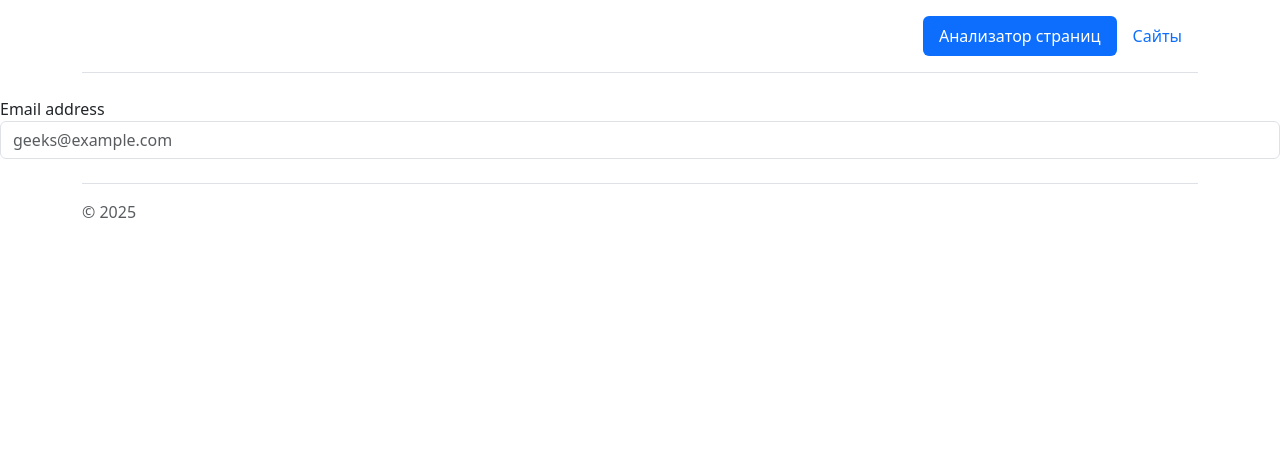
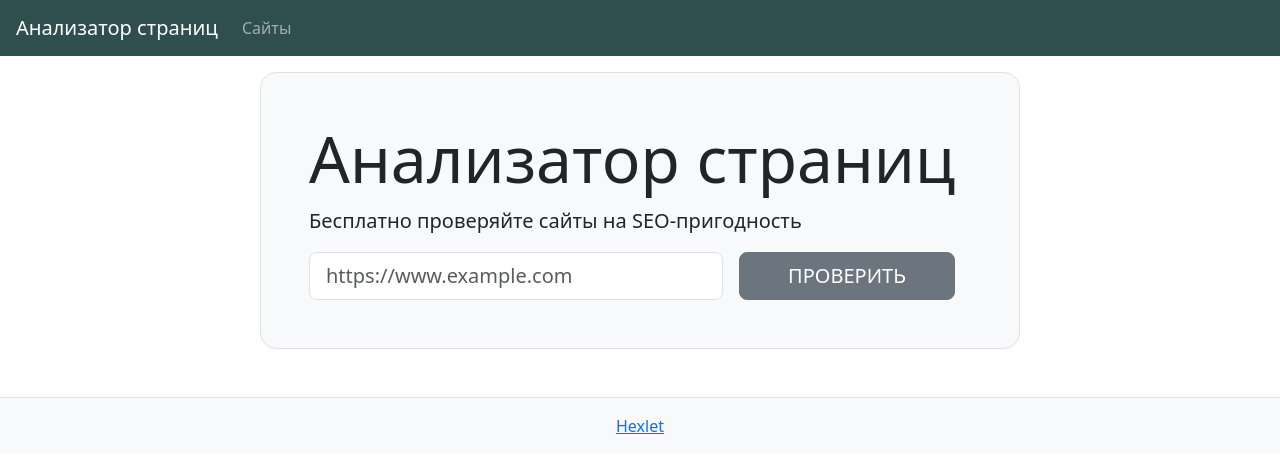
Before and after one commit to marentsov/python-project-83, a Flask app: page / in a window 1280 px wide. Shown: the top 473 px of the page. Run offline with Flask 3, Linux system fonts and the light colour scheme.

Commit message:
update html files

```diff
--- a/page_analyzer/templates/footer.html
+++ b/page_analyzer/templates/footer.html
@@ -1,5 +1,7 @@
-<div class="container">
-  <footer class="d-flex flex-wrap justify-content-between align-items-center py-3 my-4 border-top">
-    <p class="col-md-4 mb-0 text-body-secondary">&copy; 2025 </p>
-  </footer>
-</div>
+<footer class="bg-body-tertiary border-top py-3 mt-5 flex-shrink-0">
+  <div class="container-lg">
+    <div class="text-center">
+      <a href="https://ru.hexlet.io/" target="_blank">Hexlet</a>
+    </div>
+  </div>
+</footer>
--- a/page_analyzer/templates/header.html
+++ b/page_analyzer/templates/header.html
@@ -1,12 +1,10 @@
-<div class="container">
-    <header class="d-flex flex-wrap justify-content-center py-3 mb-4 border-bottom">
-      <a href="/" class="d-flex align-items-center mb-3 mb-md-0 me-md-auto link-body-emphasis text-decoration-none">
-        <svg class="bi me-2" width="40" height="32"><use xlink:href="#bootstrap"/></svg>
-      </a>
-
-      <ul class="nav nav-pills">
-        <li class="nav-item"><a href="#" class="nav-link active" aria-current="page">Анализатор страниц</a></li>
-        <li class="nav-item"><a href="#" class="nav-link">Сайты</a></li>
-      </ul>
-    </header>
-  </div>
+<header class="flex-shrink-0">
+    <nav class="navbar navbar-expand-md navbar-dark px-3" style="background-color: #2F4F4F;" >
+        <a class="navbar-brand" href="/">Анализатор страниц</a>
+            <div id="navbarNav">
+                <ul class="navbar-nav">
+                    <li class="nav-item"><a class="nav-link " href="/urls">Сайты</a></li>
+                </ul>
+            </div>
+    </nav>
+</header>
--- a/page_analyzer/templates/index.html
+++ b/page_analyzer/templates/index.html
@@ -1,10 +1,23 @@
 {% extends 'base.html' %}
 {% block content %}
-<link href="https://cdn.jsdelivr.net/npm/bootstrap@5.3.3/dist/css/bootstrap.min.css" rel="stylesheet" integrity="sha384-QWTKZyjpPEjISv5WaRU9OFeRpok6YctnYmDr5pNlyT2bRjXh0JMhjY6hW+ALEwIH" crossorigin="anonymous">
-<div class="form-group">
-            <label>Email address</label>
-            <input type="email" class="form-control"
-                placeholder="geeks@example.com">
-        </div>
 
+  <main class="flex-grow-1">
+    <div class="container-lg mt-3">
+      <h1></h1>
+
+
+<div class="row">
+  <div class="col-12 col-md-10 col-lg-8 mx-auto border rounded-4 bg-light p-5">
+    <h1 class="display-3">Анализатор страниц</h1>
+    <p class="lead">Бесплатно проверяйте сайты на SEO-пригодность</p>
+    <form action="/urls " method="post" class="d-flex justify-content-center">
+    <label for="text" class="visually-hidden">Url для проверки</label>
+    <input type="text" name="url" placeholder="https://www.example.com" value="" class="form-control form-control-lg" required>
+    <input type="submit" class="btn btn-secondary btn-lg ms-3 px-5 text-uppercase mx-3" value="Проверить">
+</form>
+  </div>
+</div>
+
+    </div>
+  </main>
 {% endblock %}
```
